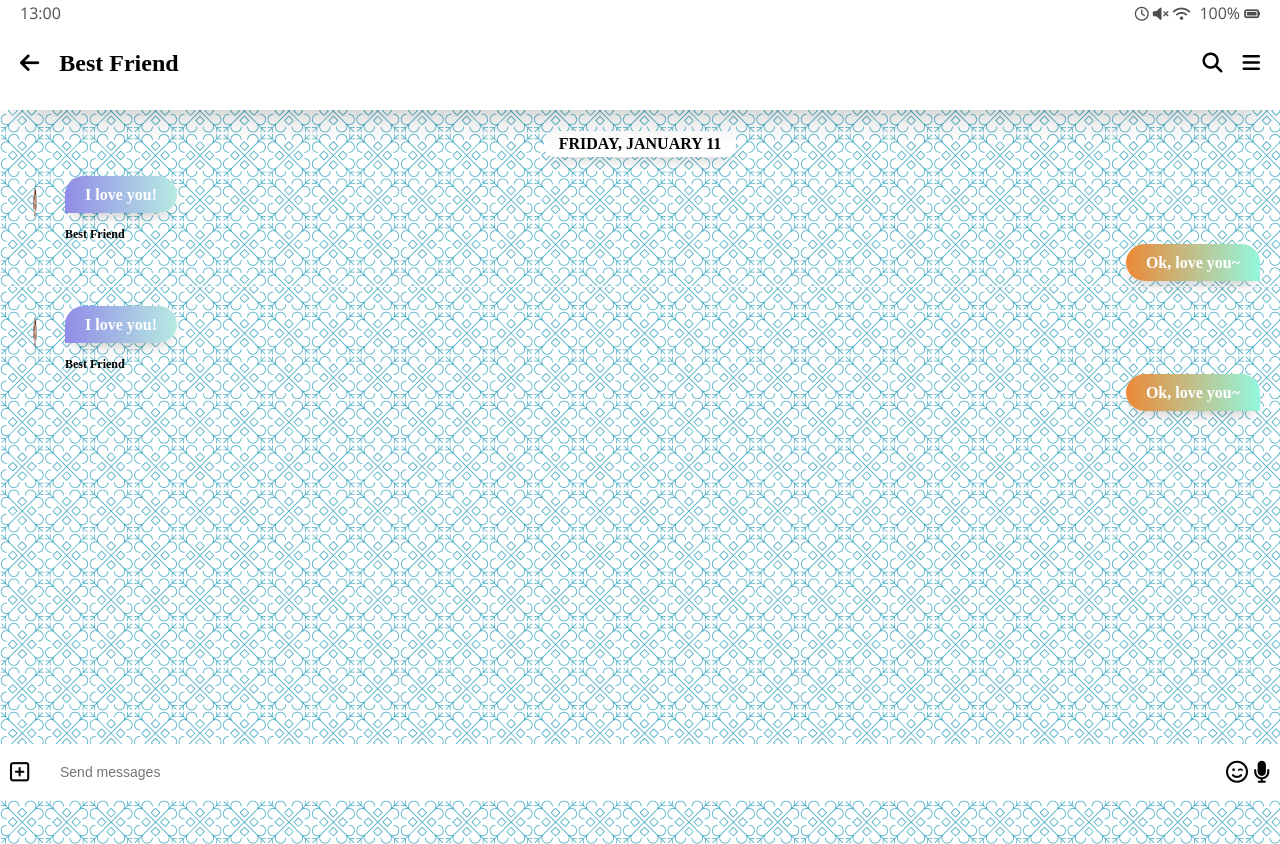
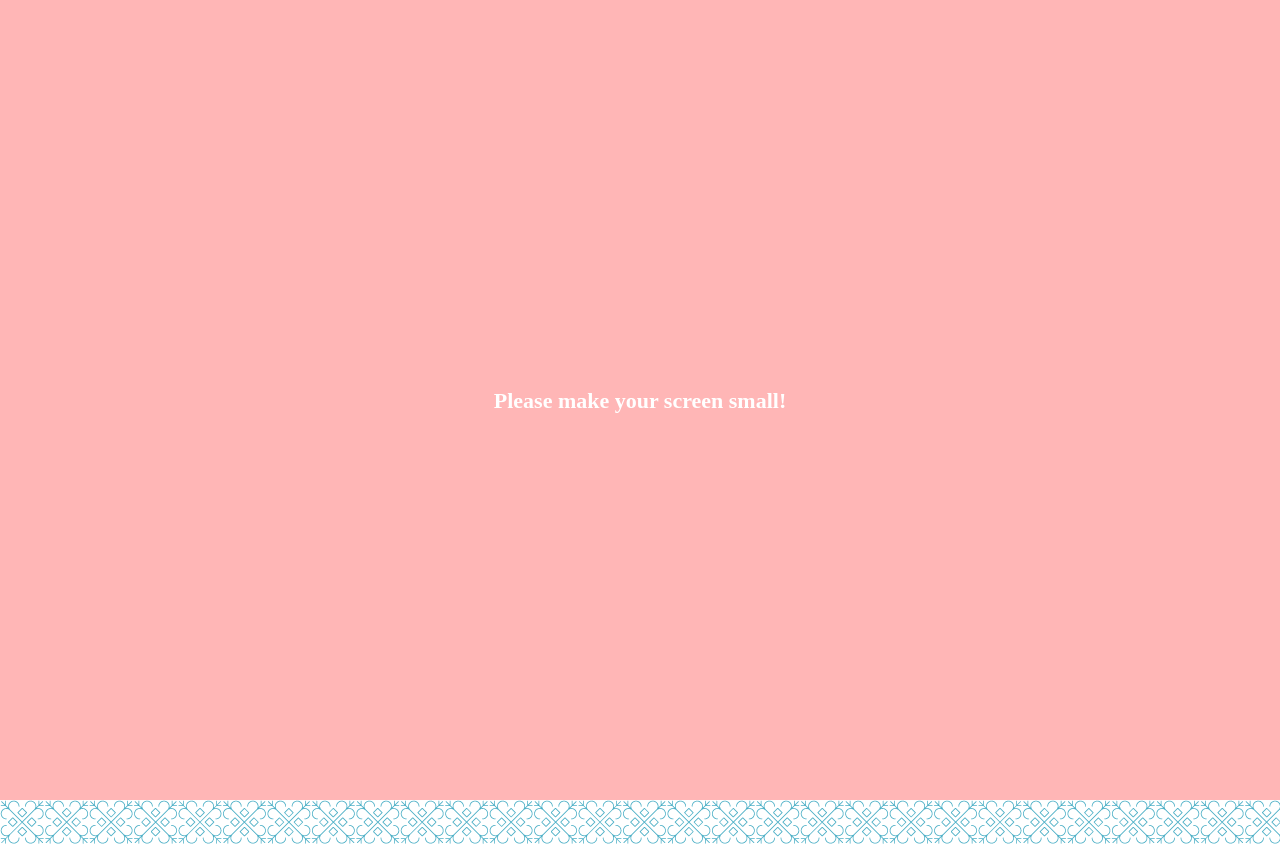
Before and after one commit to kiln1324/19-kakao-clone, a plain HTML site: page chat.html in a window 1280 px wide. Shown: the top 844 px of the page. Drawn offline with nearby package versions, Linux system fonts and the light colour scheme.

Commit message:
add screen wornnig

```diff
--- a/chat.html
+++ b/chat.html
@@ -84,5 +84,10 @@
             </span>
         </div>
     </div>
+    <div class="bigScreen">
+        <span class="bigScreen__text">
+            Please make your screen small!
+        </span>
+    </div>
 </body>
 </html>
--- /dev/null
+++ b/css/mobile.css
@@ -0,0 +1,25 @@
+.bigScreen{
+    position: absolute;
+    width: 100%;
+    height: 100%;
+    top: 0;
+    left: 0;
+    background-color: #ffb6b6;
+    display: flex;
+    justify-content: center;
+    align-items: center;
+    font-weight: 600;
+    color: white;
+    font-size: 22px;
+    text-align: center;
+    line-height: 1.5;
+    padding: 0px 20px;
+    display: none;
+    z-index: 4;
+}
+
+@media screen and (min-width: 550px) {
+    .bigScreen{
+        display: flex;
+    }
+}
--- a/css/styles.css
+++ b/css/styles.css
@@ -9,6 +9,7 @@
 @import "more.css";
 @import "setting.css";
 @import "chat.css";
+@import "mobile.css";
 
 *{
     box-sizing: border-box;
```
Also changed, not shown: find.html (+5 -0 lines), friends.html (+5 -0 lines), index.html (+5 -0 lines), more.html (+5 -0 lines), settings.html (+5 -0 lines).
